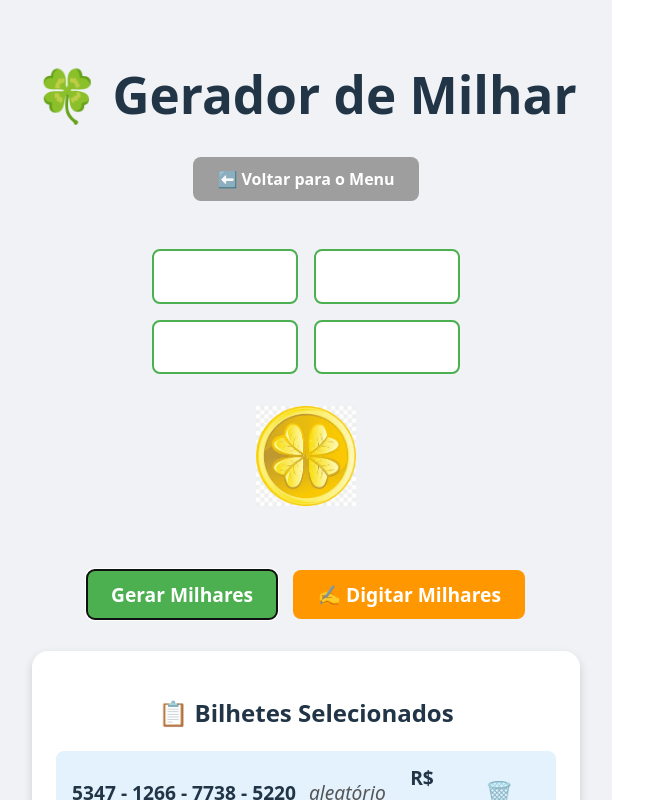
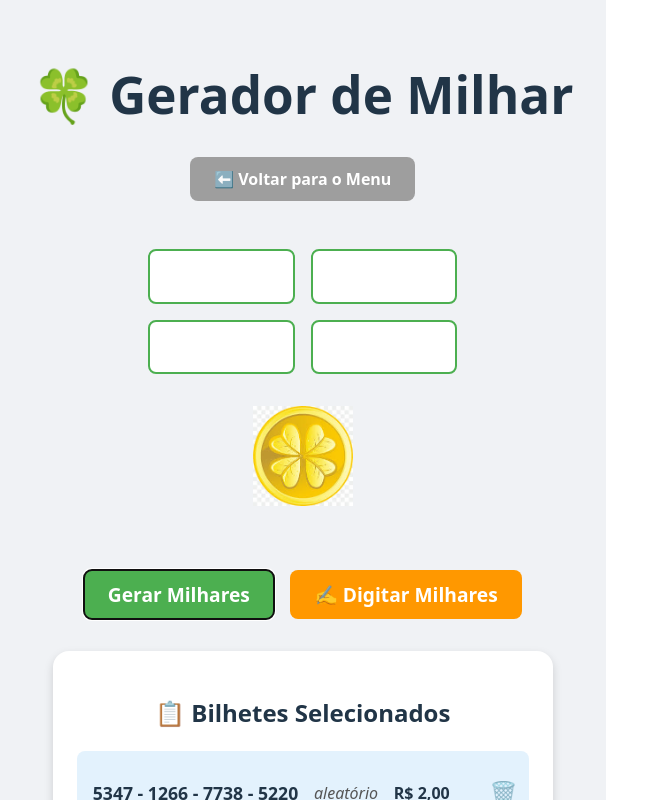
Before and after one commit to devoliveiracaetano/sorteioDoDia, a React (Vite) app in the folder frontEnd/: page /milhar in a window 1280 px wide. Both pictures are taken after a click on the button "Gerar Milhares". Shown: the top 800 px of the page, without its empty margins (0-645 px from the left). Built offline with nearby package versions, Linux system fonts and the light colour scheme.

Commit message:
Mais ajuste

```diff
--- a/frontEnd/src/pages/Milhar.jsx
+++ b/frontEnd/src/pages/Milhar.jsx
@@ -153,7 +153,7 @@ export default function Milhar() {
             >
               <span style={styles.bilheteNumeros}>{b.numeros.join(" - ")}</span>
               <span style={styles.bilheteTipo}>{b.tipo}</span>
-              <strong>R$ 2,00</strong>
+              <strong style={styles.preco}>R$ 2,00</strong>
               <button
                 onClick={() => removerBilhete(i)}
                 style={styles.deleteButton}
@@ -236,6 +236,8 @@ const styles = {
     display: "flex",
     gap: "1rem",
     marginTop: "1rem",
+    flexWrap: "wrap",
+    justifyContent: "center",
   },
   button: {
     padding: "0.7rem 1.5rem",
@@ -254,31 +256,43 @@ const styles = {
     background: "#fff",
     borderRadius: "16px",
     boxShadow: "0 4px 10px rgba(0,0,0,0.15)",
-    width: "500px",
+    width: "100%",
+    maxWidth: "500px",
+    boxSizing: "border-box",
   },
   bilheteCard: {
-    display: "grid",
-    gridTemplateColumns: "1fr auto auto auto",
+    display: "flex",
     alignItems: "center",
+    justifyContent: "space-between",
     padding: "0.8rem 1rem",
     borderBottom: "1px solid #ddd",
     gap: "0.8rem",
-    fontSize: "1.2rem",
+    fontSize: "1rem",
     borderRadius: "8px",
     marginBottom: "0.5rem",
   },
   bilheteNumeros: {
     fontWeight: "bold",
     whiteSpace: "nowrap",
+    fontSize: "1.1rem",
+    flexGrow: 1, // 🔹 ocupa o máximo da linha
+    textAlign: "left",
   },
   bilheteTipo: {
     fontStyle: "italic",
     color: "#555",
+    minWidth: "70px", // 🔹 não deixa crescer demais
+    textAlign: "center",
+  },
+  preco: {
+    fontWeight: "bold",
+    flexShrink: 0, // 🔹 nunca encolhe
   },
   deleteButton: {
     background: "transparent",
     border: "none",
     cursor: "pointer",
     fontSize: "1.4rem",
+    flexShrink: 0, // 🔹 garante espaço pra lixeira
   },
 };
```
